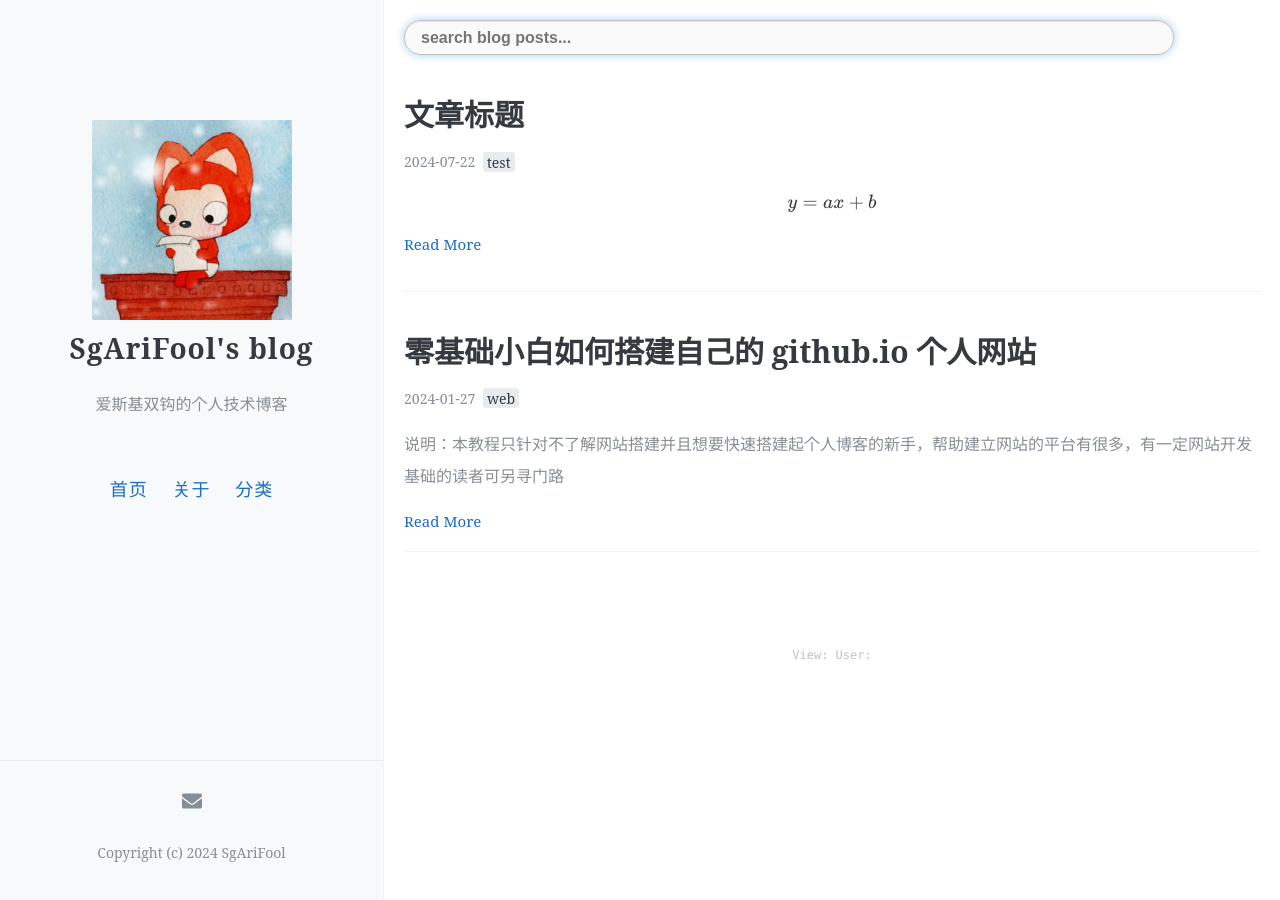
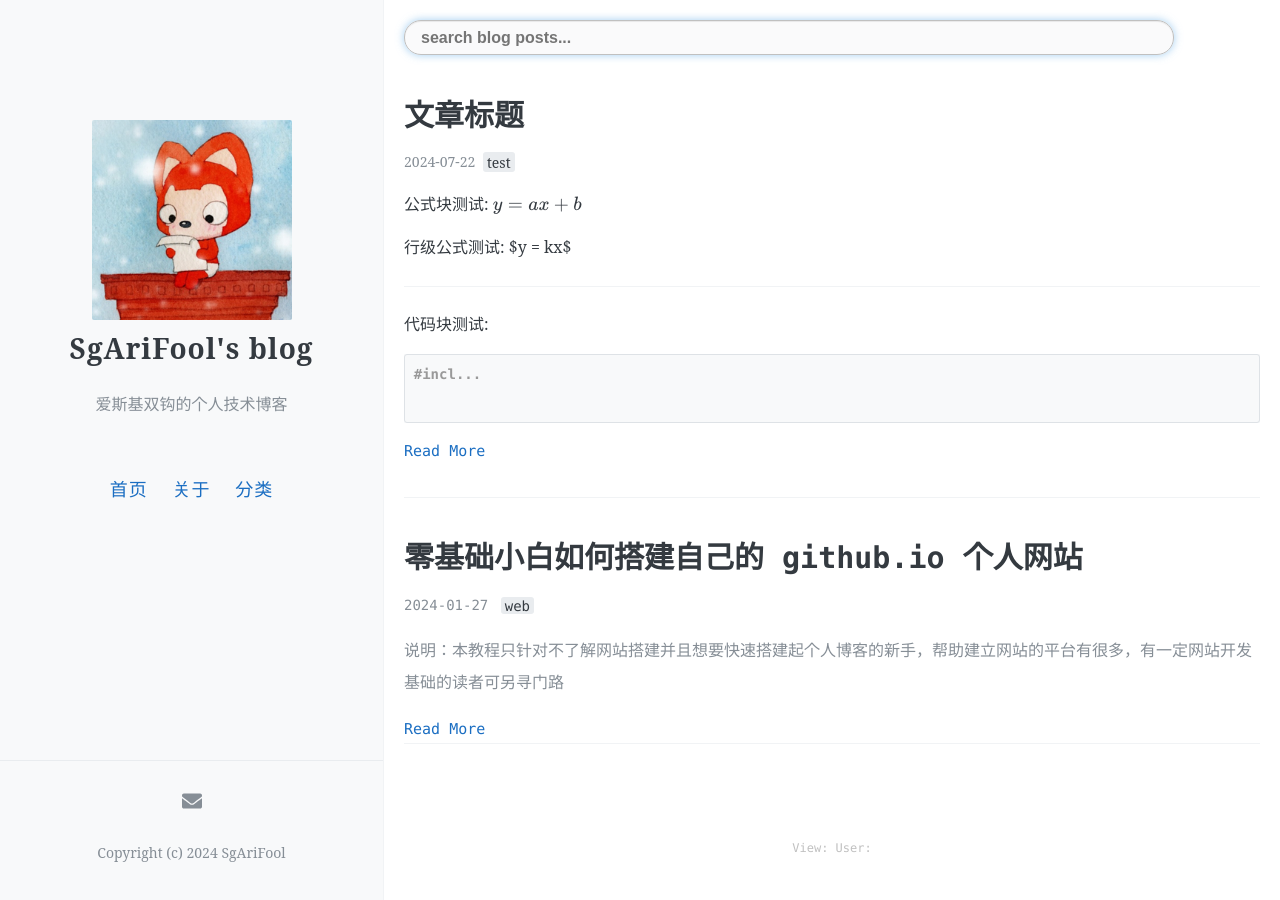
Before and after one commit to SgAriFool/sgarifool.github.io, a Jekyll site: the page built from index.html, in a window 1280 px wide. Built offline with Jekyll 4.4.1, drawn with Linux system fonts in a browser that asks for light colours; the list of posts is cut into pages by our own code; comment, search, counter and statistics services are not loaded; some of the changed lines change nothing that is shown.

Commit message:
add some test case

````diff
--- a/_posts/2024-07-22-test.md
+++ b/_posts/2024-07-22-test.md
@@ -7,5 +7,23 @@
 comments: true
 author: sgarifool
 ---
+公式块测试:
+$$y = ax + b$$
 
-$$y = ax + b$$
+行级公式测试: $y = kx$
+
+---
+
+代码块测试:
+
+```cpp
+#include <iostream>
+int main()
+{
+	return 0;
+}
+```
+
+行级代码测试: `#include`
+
+---
````
